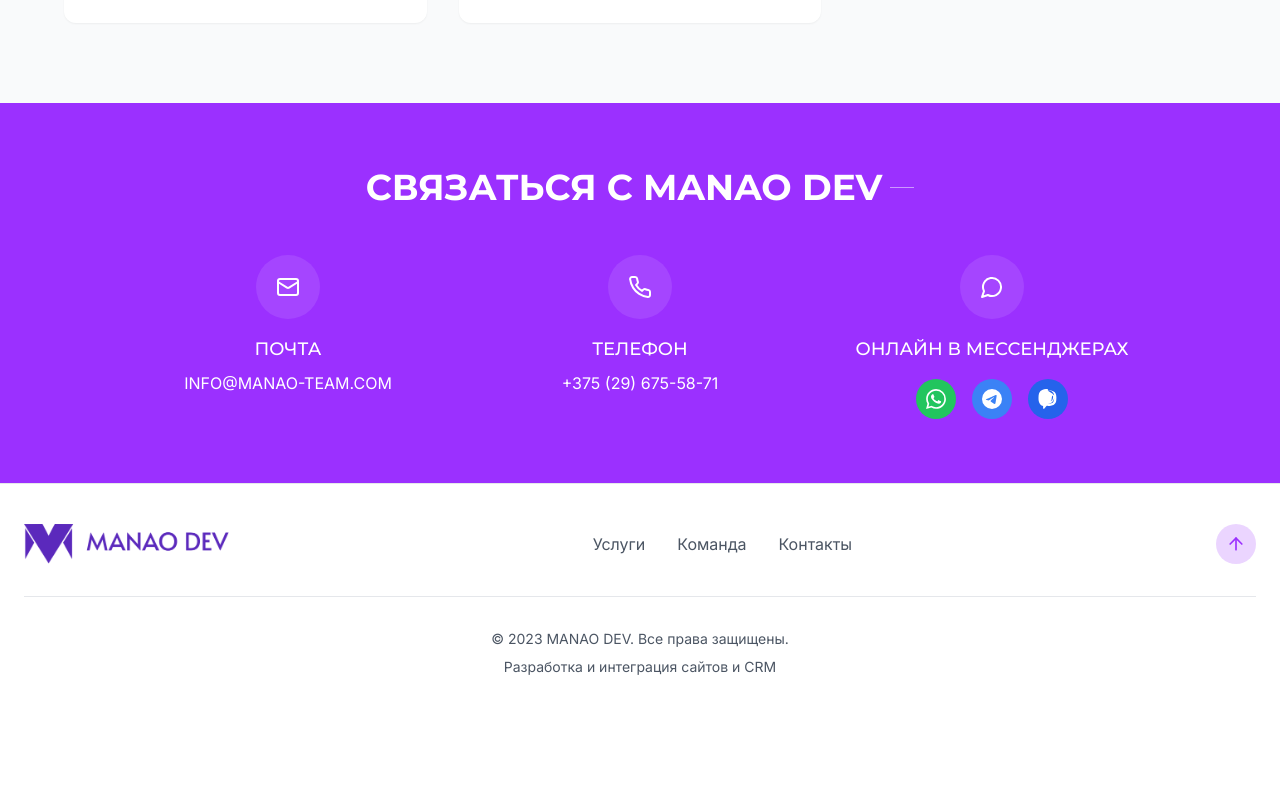
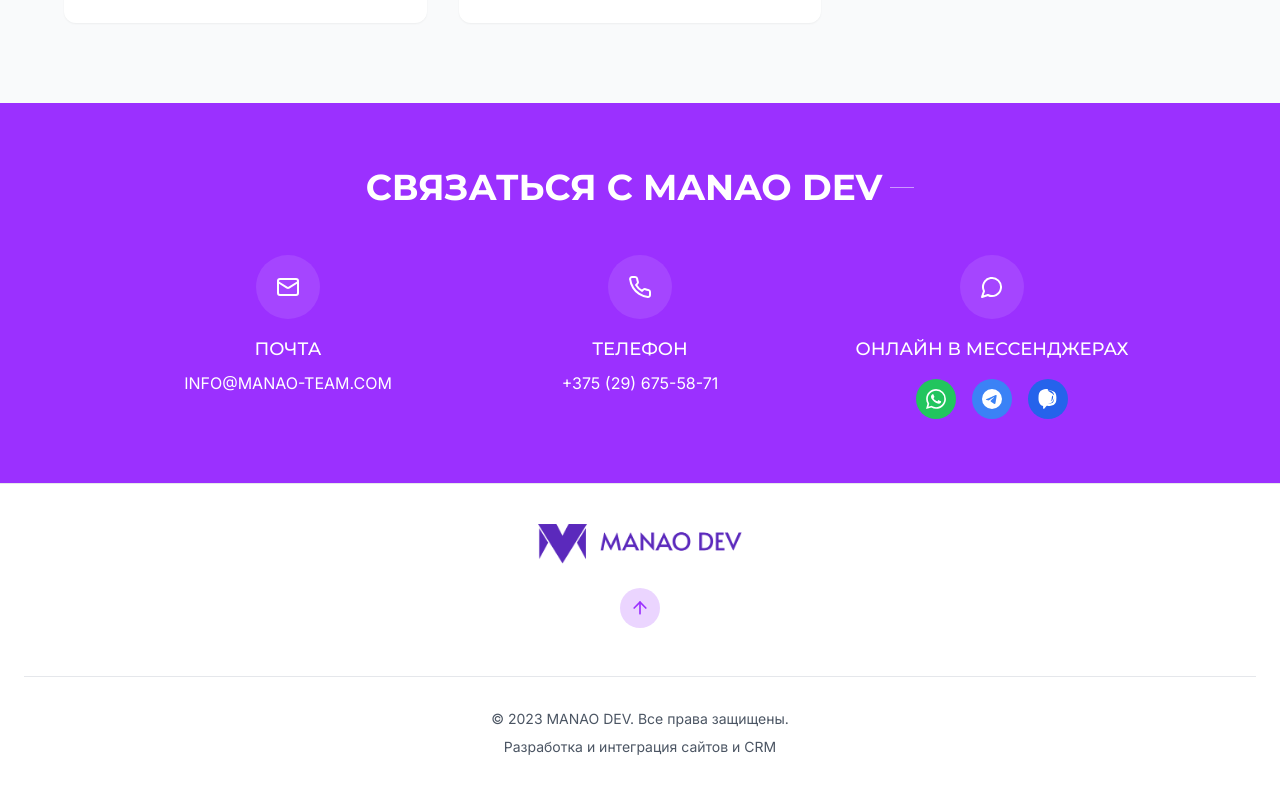
Before and after one commit to maryiarahoisha/stylish-portfolio-page, a React (Vite) app: page / in a window 1280 px wide. Shown: the part 2007-2800 px from the top of the page. Before the commit the page ends 2724 px from the top, so only its background shows below. Built offline with nearby package versions, Linux system fonts and the light colour scheme.

Commit message:
Remove footer content
Removes some content from the footer component.

```diff
--- a/src/components/Footer.tsx
+++ b/src/components/Footer.tsx
@@ -12,41 +12,25 @@ const Footer = () => {
   return (
     <footer className="bg-white text-gray-700 py-10 border-t border-gray-200">
       <div className="container mx-auto px-4 md:px-6">
-        <div className="flex flex-col md:flex-row justify-between items-center">
-          <div className="flex items-center mb-6 md:mb-0">
-            <div className="text-manao-purple flex items-center">
-              <img
-                src="/lovable-uploads/421f1ff8-620d-4e15-b5cf-1129ef81dcce.png"
-                alt="MANAO DEV Logo"
-                className="h-10"
-              />
-            </div>
-          </div>
-
-          <div className="mb-6 md:mb-0">
-            <nav className="flex space-x-8">
-              <a href="#services" className="text-gray-600 hover:text-manao-purple transition-colors">
-                Услуги
-              </a>
-              <a href="#team" className="text-gray-600 hover:text-manao-purple transition-colors">
-                Команда
-              </a>
-              <a href="#contact" className="text-gray-600 hover:text-manao-purple transition-colors">
-                Контакты
-              </a>
-            </nav>
+        <div className="flex flex-col items-center">
+          <div className="text-manao-purple mb-6">
+            <img
+              src="/lovable-uploads/421f1ff8-620d-4e15-b5cf-1129ef81dcce.png"
+              alt="MANAO DEV Logo"
+              className="h-10"
+            />
           </div>
 
           <button
             onClick={scrollToTop}
-            className="w-10 h-10 bg-manao-purple/20 hover:bg-manao-purple/30 rounded-full flex items-center justify-center transition-all duration-300"
+            className="w-10 h-10 bg-manao-purple/20 hover:bg-manao-purple/30 rounded-full flex items-center justify-center transition-all duration-300 mb-8"
             aria-label="Scroll to top"
           >
             <ArrowUp size={20} className="text-manao-purple" />
           </button>
         </div>
 
-        <div className="border-t border-gray-200 mt-8 pt-8 text-center text-gray-600 text-sm">
+        <div className="border-t border-gray-200 mt-4 pt-8 text-center text-gray-600 text-sm">
           <p>© 2023 MANAO DEV. Все права защищены.</p>
           <p className="mt-2">
             Разработка и интеграция сайтов и CRM
```
